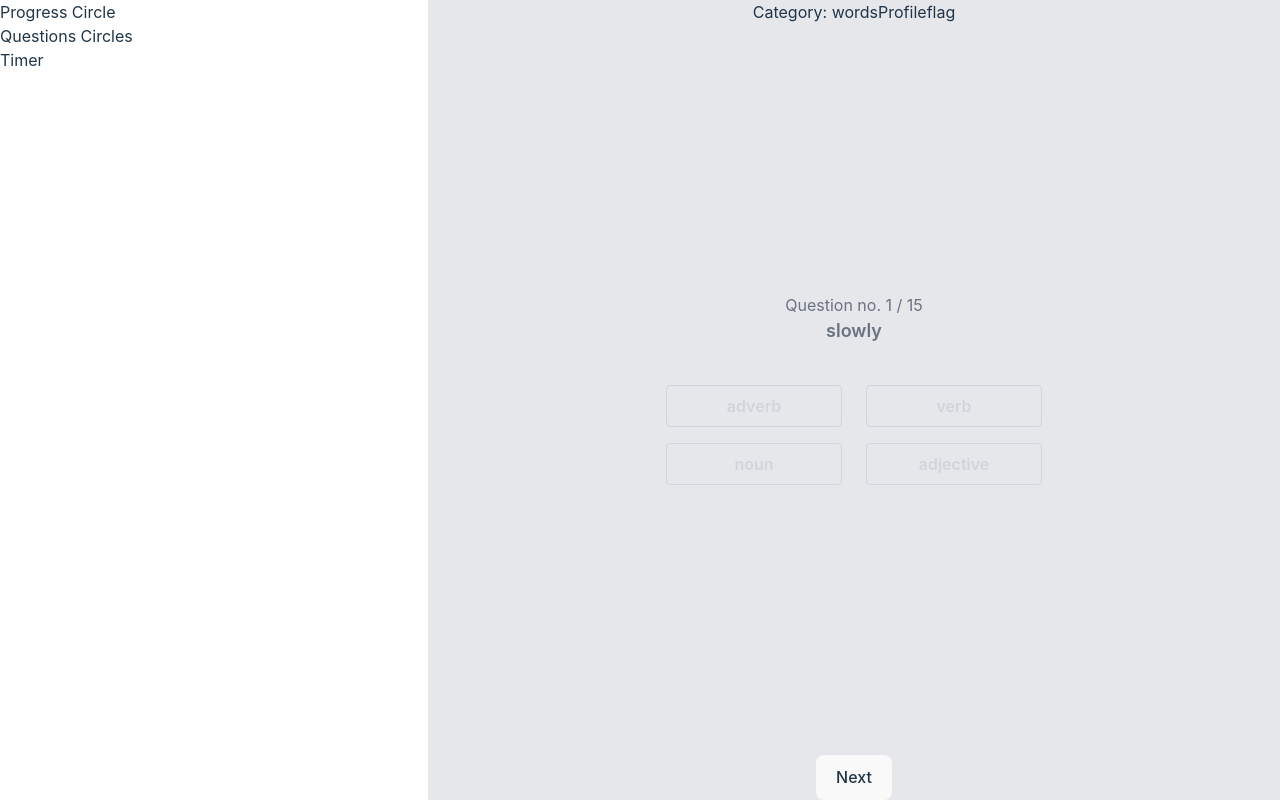
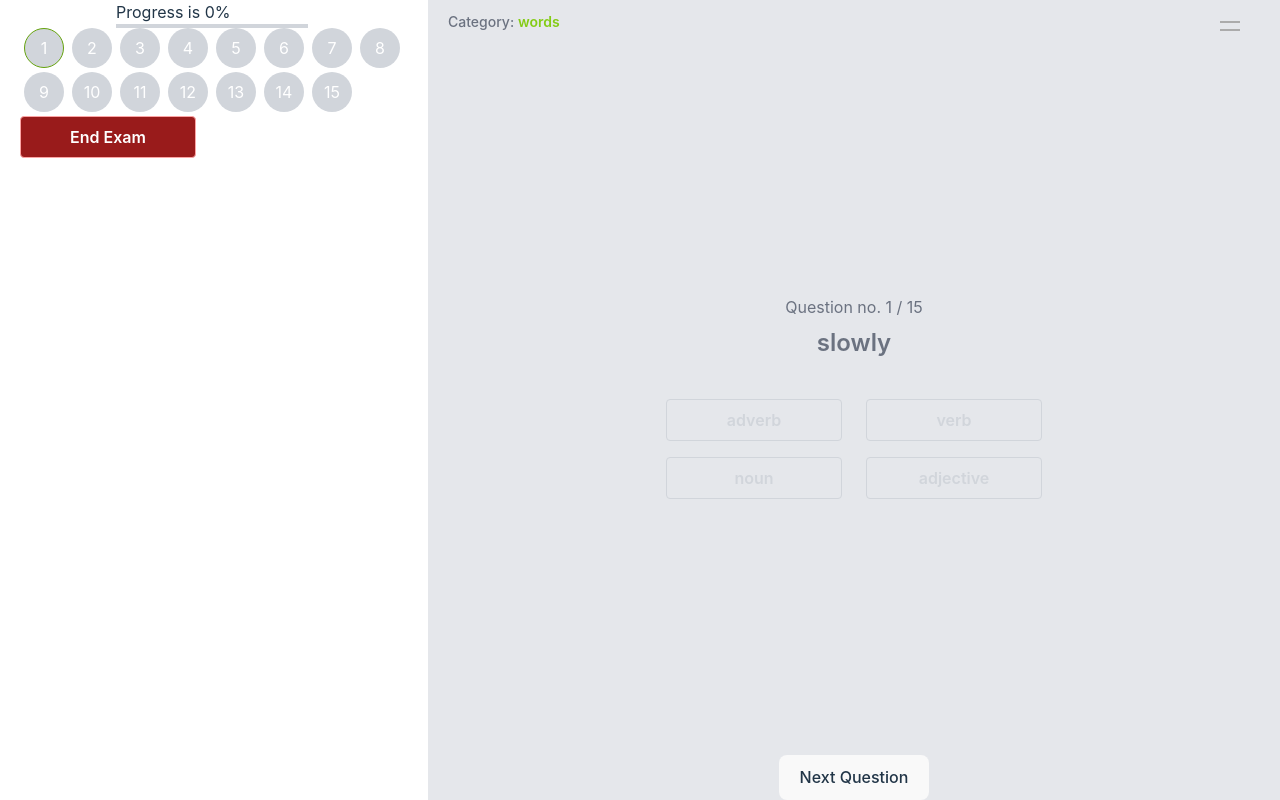
Before and after one commit to sherifhelmyzayed/nagwa-examination, a React (Vite) app in the folder nagwa-front-end/: page / in a window 1280 px wide. Built offline with nearby package versions, Linux system fonts and the light colour scheme.

Commit message:
feat: added progress bar and number of questions circles

```diff
--- a/nagwa-front-end/package.json
+++ b/nagwa-front-end/package.json
@@ -12,6 +12,7 @@
     "gsap": "^3.11.4",
     "react": "^18.2.0",
     "react-dom": "^18.2.0",
+    "react-icons": "^4.7.1",
     "react-router-dom": "^6.6.1"
   },
   "devDependencies": {
--- /dev/null
+++ b/nagwa-front-end/src/components/ProgressBar.tsx
@@ -0,0 +1,17 @@
+
+const ProgressBar = (props: any) => {
+    const progressPercentage = props.index / props.total * 100
+    return (
+        <>
+            <h2>Progress is {progressPercentage}%</h2>
+            <div className='h-1 w-full bg-gray-300 transition-all'>
+                <div
+                    style={{ width: `${progressPercentage}%` }}
+                    className={`h-full ${progressPercentage < 70 ? 'bg-red-600' : 'bg-green-600'}`}>
+                </div>
+            </div>
+        </>
+    );
+};
+
+export default ProgressBar
--- a/nagwa-front-end/src/index.css
+++ b/nagwa-front-end/src/index.css
@@ -71,3 +71,13 @@ button:focus-visible {
     background-color: #f9f9f9;
   }
 }
+
+
+.point {
+  stroke: rgb(171, 171, 171);
+  stroke-width: 1;
+}
+
+.sideBarRef {
+  opacity: 0;
+}
--- a/nagwa-front-end/src/views/Home.tsx
+++ b/nagwa-front-end/src/views/Home.tsx
@@ -1,7 +1,59 @@
 import React, { useState } from 'react'
 import AnswerButton from '../components/AnswerButton';
+import gsap, { Power1, Power3 } from 'gsap';
+import ProgressBar from '../components/ProgressBar';
+
+
+const showBarFun = () => {
+    gsap.to('.svgMain', {
+        rotate: 225,
+        duration: 1,
+        ease: Power3.easeInOut
+    })
+
+    gsap.to('.point2', {
+        rotate: 90,
+        x: 5,
+        y: -1,
+        duration: 1,
+        ease: Power3.easeInOut
+    })
+
+    gsap.to('.sideBarRef', {
+
+        duration: 1,
+        css: { zIndex: 5, opacity: 1 },
+    })
+
+
+}
+
+const hideBarFun = () => {
+    gsap.to('.svgMain', {
+
+        rotate: 0,
+        duration: 1,
+        ease: Power3.easeInOut
+    })
+
+    gsap.to('.point2', {
+        rotate: 0,
+        x: 0,
+        y: 0,
+        duration: 1,
+        ease: Power3.easeInOut
+    });
+
+    gsap.to('.sideBarRef', {
+        duration: 1,
+        css: { zIndex: -2, opacity: 0 },
+
+    })
+
+}
 
 const Home = (props: any) => {
+    const [showBar, setShowBar] = useState(false);
     const [quesIndex, setQuesIndex] = useState<number>(0);
     const [selectedAns, setSelectedAns] = useState<string | null>(null);
 
@@ -13,8 +65,14 @@ const Home = (props: any) => {
         if (!selectedAns) {
             console.log(questions[quesIndex].pos === ans);
         }
+        setSelectedAns(ans);
+    }
 
-        setSelectedAns(ans);
+    const handleNextQues = () => {
+        setQuesIndex(quesIndex + 1)
+    }
+
+    const endExam = () => {
 
     }
 
@@ -24,31 +82,56 @@ const Home = (props: any) => {
 
             <>
                 <div className=" mx-auto grid grid-cols-3 gap-1 w-screen h-screen ">
-                    <div className="col-span-1 bg-white">
-                        <div className="progress">Progress Circle</div>
-
-                        <div>
-                            Questions Circles
+                    <div className="col-span-1 bg-white px-5">
+                        <div className="mx-auto w-48">
+                            <ProgressBar index={quesIndex} total={questions.length}/>
+                        </div>
+                        <div className='w-full flex flex-wrap'>
+                            {questions.map((item: any, key: number) => (
+                                <div className={`w-10 h-10 rounded-full ${quesIndex > key ? 'bg-lime-700' : 'bg-gray-300'} bg-gray-300 mx-1 mb-1 ${quesIndex === key ? 'border border-lime-600' : null}`}>
+                                    <div className="mx-auto text-white w-full  h-full flex justify-center items-center">
+                                        {key + 1}
+                                    </div>
+                                </div>
+                            ))}
                         </div>
                         <div className="timer">
-                            Timer
+                            <button className={`
+                                w-44  bg-red-800 hover:bg-red-500 py-2 px-4 rounded
+                                text-white font-semibold hover:text-white
+                                border   border-red-300 hover:border-gray-600 focus:outline-none
+                                `}
+                                onClick={() => endExam()}
+                            >
+                                End Exam
+                            </button>
                         </div>
                     </div>
                     <div className="col-span-2 flex flex-col justify-between items-center h-full w-full bg-gray-200">
-                        <div className="flex justify-between">
+                        <div className="flex justify-between w-full pt-3 px-5">
                             <div>
-                                <h2>Category: <span>words</span></h2>
+                                <h2 className='text-gray-500 text-sm font-medium'>Category: <span className='text-lime-500 text-sm font-semibold'>words</span></h2>
                             </div>
-                            <div>Profile</div>
-                            <div>flag</div>
+                            <div className="cursor-pointer z-10 w-10 mt-2" onClick={() => {
+                                if (showBar) {
+                                    hideBarFun()
+                                } else {
+                                    showBarFun()
+                                }
+                                setShowBar(!showBar)
+                            }}>
+                                <svg width="20px" height="20px" viewBox="0 0 10 10" className='svgMain'>
+                                    <line className="point " x1="-5" x2="10" y1="5" y2="5" />
+                                    <line className="point point2" x1="0" x2="10" y1="1" y2="1" />
+                                </svg>
+                            </div>
                         </div>
                         <div className="Question">
                             <div className='text-gray-500 text-center mb-10'>
                                 <p>
-
                                     Question no. {quesIndex + 1} / {questions.length}
                                 </p>
-                                <h2 className='text-lg font-semibold'>
+                                <h2 className='text-2xl font-semibold mt-2'>
                                     {questions[quesIndex].word}
 
                                 </h2>
@@ -61,8 +144,8 @@ const Home = (props: any) => {
                             </div>
                         </div>
                         <div className="actionButtons">
-                            <button>
-                                Next
+                            <button onClick={() => handleNextQues()}>
+                                Next Question
                             </button>
                         </div>
                     </div>
```
Also changed, not shown: 1 other file (tests, documents, lock files or other folders).
